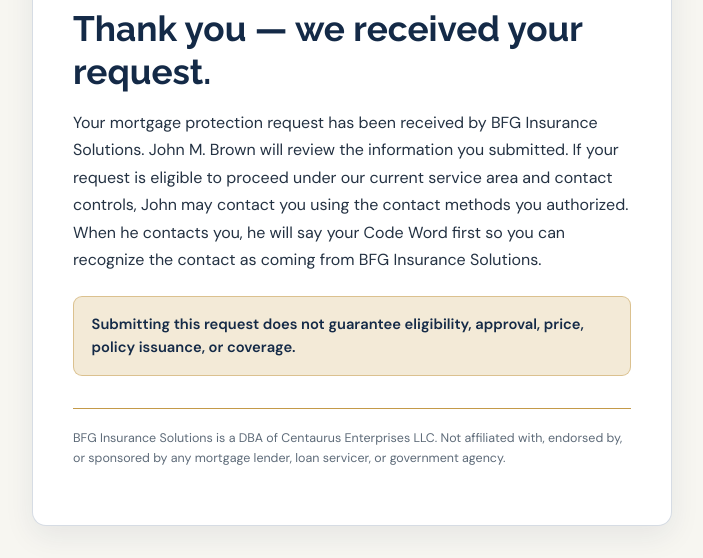
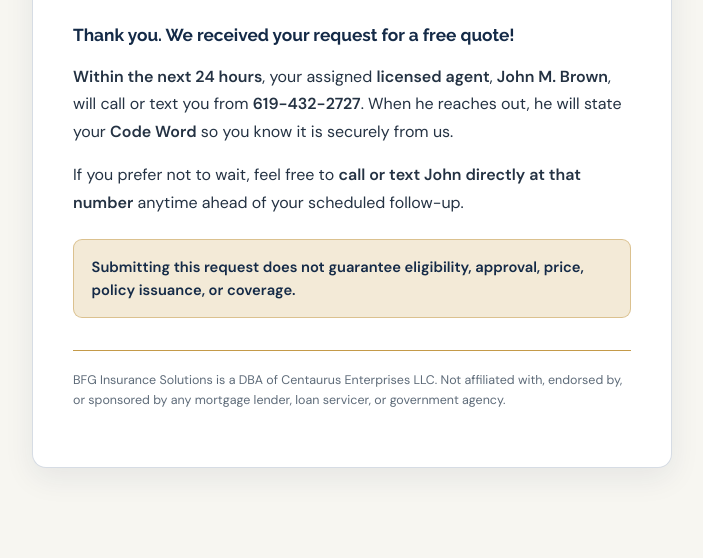
Before and after one commit to centaurus-enterprises/bfg-insurance-solutions-website, a plain HTML site: page mortgage_thank_you.html in a window 1280 px wide. Shown: the part 283-841 px from the top of the page, without its empty margins (288-991 px from the left). After the commit the page ends 800 px from the top, so only its background shows below. Drawn offline with Linux system fonts and the light colour scheme.

Commit message:
WS30: refine Thank You follow-up copy

```diff
--- a/mortgage_thank_you.html
+++ b/mortgage_thank_you.html
@@ -127,11 +127,12 @@
     .identity .business { font-weight: 600; color: var(--navy); }
     h1 {
       font-family: 'Raleway', sans-serif;
-      font-size: clamp(1.7rem, 4vw, 2.2rem);
+      font-size: 1.08rem;
       font-weight: 700;
       color: var(--navy-deep);
-      line-height: 1.2;
+      line-height: 1.25;
       margin-bottom: 1rem;
+      white-space: nowrap;
     }
     p { font-size: 1rem; line-height: 1.72; color: var(--text); margin-bottom: 1rem; }
     .qualification {
@@ -157,6 +158,7 @@
       body { padding: 1rem; align-items: flex-start; }
       .wrap { padding: 1.5rem; border-radius: 10px; }
       .brand-logo { width: min(100%, 400px); margin-bottom: 1.4rem; }
+      h1 { font-size: 1.45rem; white-space: normal; }
     }
   </style>
 </head>
@@ -171,8 +173,10 @@
            state/license value is safely available from the controlled source. -->
     </div>
 
-    <h1>Thank you — we received your request.</h1>
-    <p>Your mortgage protection request has been received by BFG Insurance Solutions. John M. Brown will review the information you submitted. If your request is eligible to proceed under our current service area and contact controls, John may contact you using the contact methods you authorized. When he contacts you, he will say your Code Word first so you can recognize the contact as coming from BFG Insurance Solutions.</p>
+    <h1>Thank you. We received your request for a free quote!</h1>
+    <p><strong>Within the next 24 hours</strong>, your assigned <strong>licensed agent</strong>, <strong>John M. Brown</strong>, will call or text you from <strong>619-432-2727</strong>. When he reaches out, he will state your <strong>Code Word</strong> so you know it is securely from us.</p>
+
+    <p>If you prefer not to wait, feel free to <strong>call or text John directly at that number</strong> anytime ahead of your scheduled follow-up.</p>
 
     <p class="qualification">Submitting this request does not guarantee eligibility, approval, price, policy issuance, or coverage.</p>
 
```
